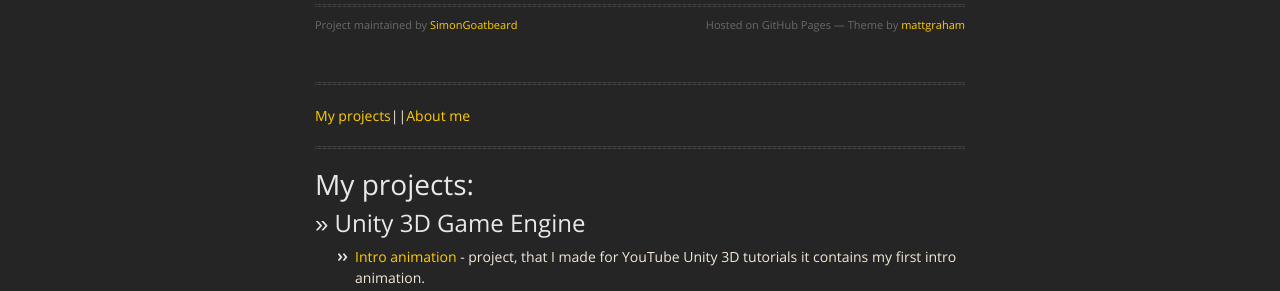
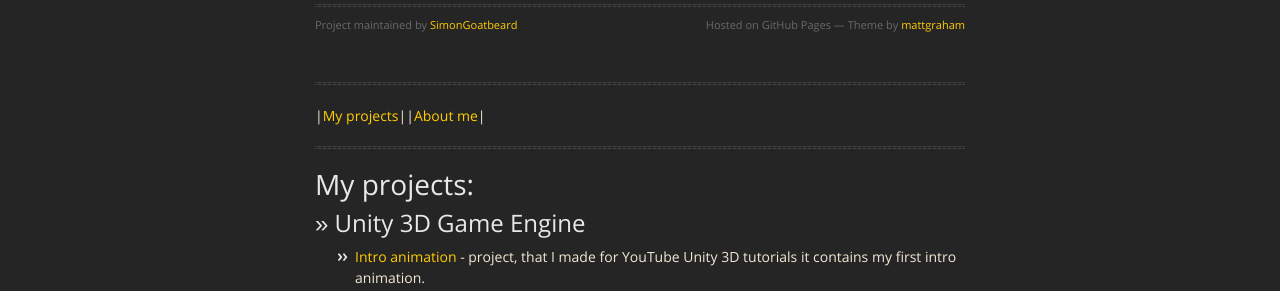
Before and after one commit to SimonGoatbeard/simongoatbeard.github.io, a Jekyll site: the page built from index.md, in a window 1280 px wide and 1116 px high. Shown: the part 189-480 px from the top of the window. Built offline with Jekyll 4.4.1, drawn with Linux system fonts in a browser that asks for light colours; nearby versions of some CDN libraries.

```diff
--- a/index.md
+++ b/index.md
@@ -2,7 +2,7 @@
 layout: default
 ---
 ---
-[My projects](#my_projects)||[About me](#about_me)
+|[My projects](#my_projects)||[About me](#about_me)|
 
 ---
 
```
